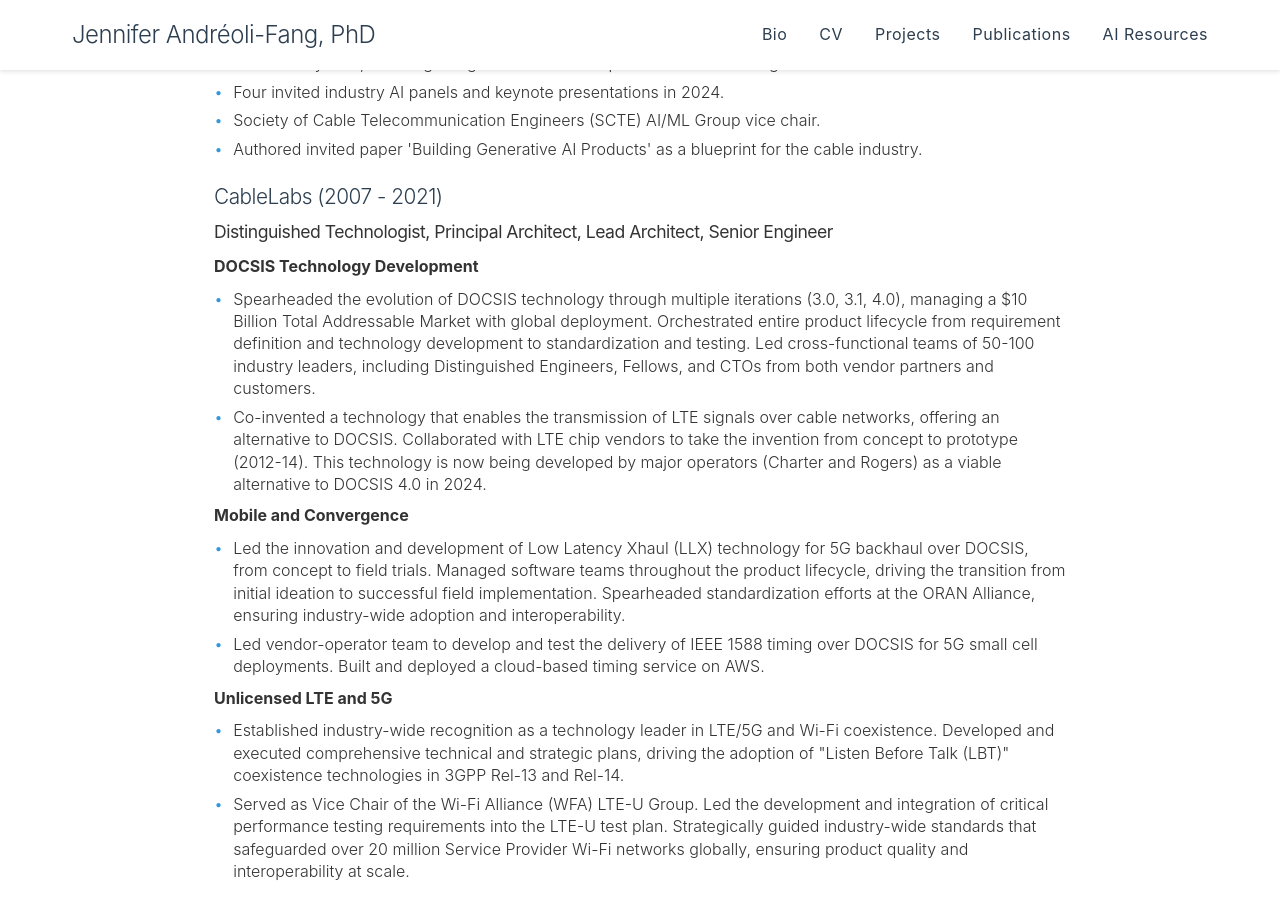
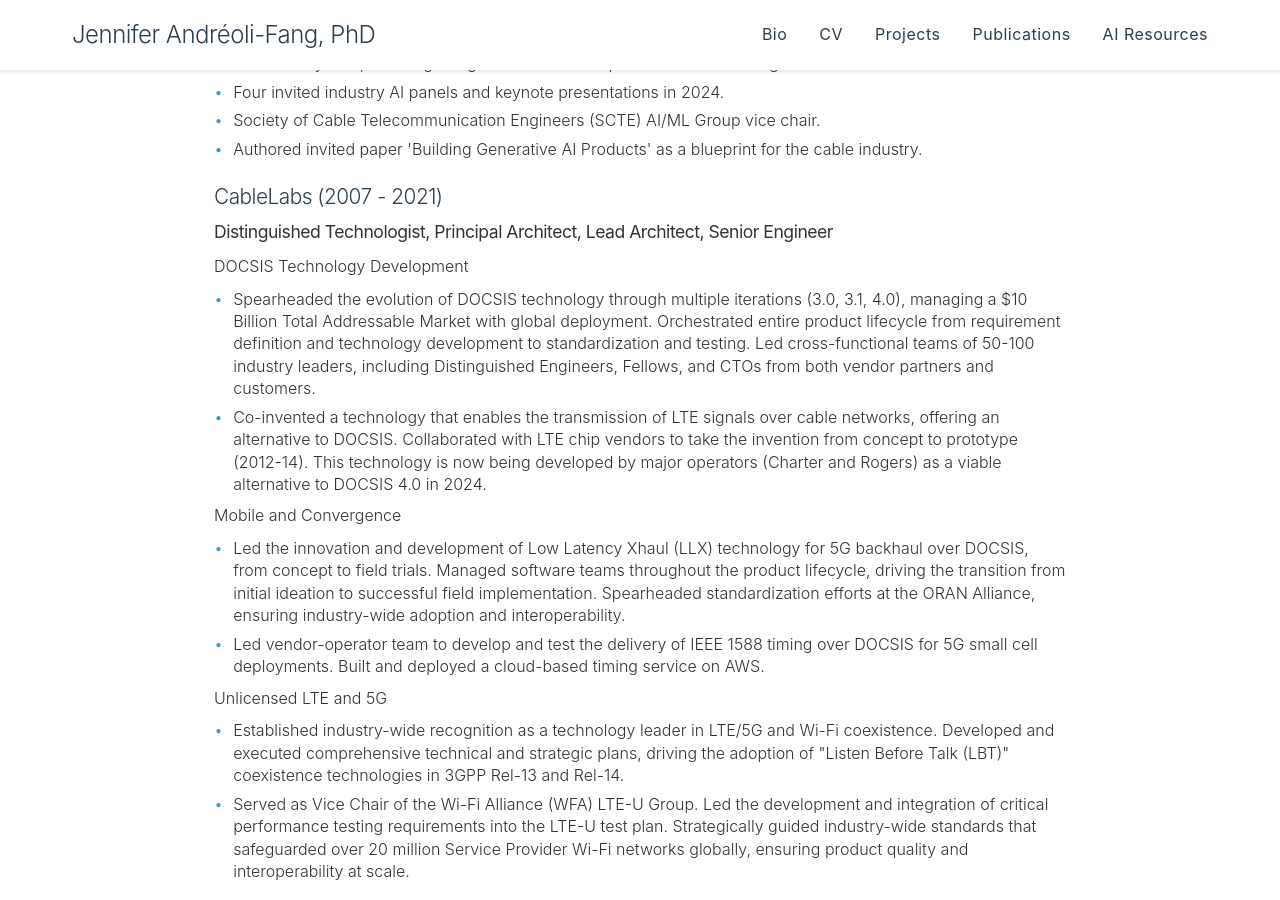
Before and after one commit to nextjen-ai/nextjen-ai.github.io, a Jekyll site: the page built from cv.md, in a window 1280 px wide and 900 px high, scrolled down 1042 px. Built offline with Jekyll 4.4.1, drawn with Linux system fonts in a browser that asks for light colours.

Commit message:
Edited cv style

```diff
--- a/_includes/cv-content.html
+++ b/_includes/cv-content.html
@@ -31,18 +31,17 @@
 
     <h3>CableLabs (2007 - 2021)</h3>
     <h4>Distinguished Technologist, Principal Architect, Lead Architect, Senior Engineer</h4>
-    <strong>DOCSIS Technology Development</strong>
+    DOCSIS Technology Development
     <ul style="margin-top: 0.5rem;">
         <li>Spearheaded the evolution of DOCSIS technology through multiple iterations (3.0, 3.1, 4.0), managing a $10 Billion Total Addressable Market with global deployment. Orchestrated entire product lifecycle from requirement definition and technology development to standardization and testing. Led cross-functional teams of 50-100 industry leaders, including Distinguished Engineers, Fellows, and CTOs from both vendor partners and customers.</li>
         <li>Co-invented a technology that enables the transmission of LTE signals over cable networks, offering an alternative to DOCSIS. Collaborated with LTE chip vendors to take the invention from concept to prototype (2012-14). This technology is now being developed by major operators (Charter and Rogers) as a viable alternative to DOCSIS 4.0 in 2024.</li>
     </ul>
-
-    <strong>Mobile and Convergence</strong>
+    Mobile and Convergence
     <ul style="margin-top: 0.5rem;">
         <li>Led the innovation and development of Low Latency Xhaul (LLX) technology for 5G backhaul over DOCSIS, from concept to field trials. Managed software teams throughout the product lifecycle, driving the transition from initial ideation to successful field implementation. Spearheaded standardization efforts at the ORAN Alliance, ensuring industry-wide adoption and interoperability.</li>
         <li>Led vendor-operator team to develop and test the delivery of IEEE 1588 timing over DOCSIS for 5G small cell deployments. Built and deployed a cloud-based timing service on AWS.</li>
     </ul>
-    <strong>Unlicensed LTE and 5G</strong>
+    Unlicensed LTE and 5G
     <ul style="margin-top: 0.5rem;">
         <li>Established industry-wide recognition as a technology leader in LTE/5G and Wi-Fi coexistence. Developed and executed comprehensive technical and strategic plans, driving the adoption of "Listen Before Talk (LBT)" coexistence technologies in 3GPP Rel-13 and Rel-14.</li>
         <li>Served as Vice Chair of the Wi-Fi Alliance (WFA) LTE-U Group. Led the development and integration of critical performance testing requirements into the LTE-U test plan. Strategically guided industry-wide standards that safeguarded over 20 million Service Provider Wi-Fi networks globally, ensuring product quality and interoperability at scale.</li>
```
